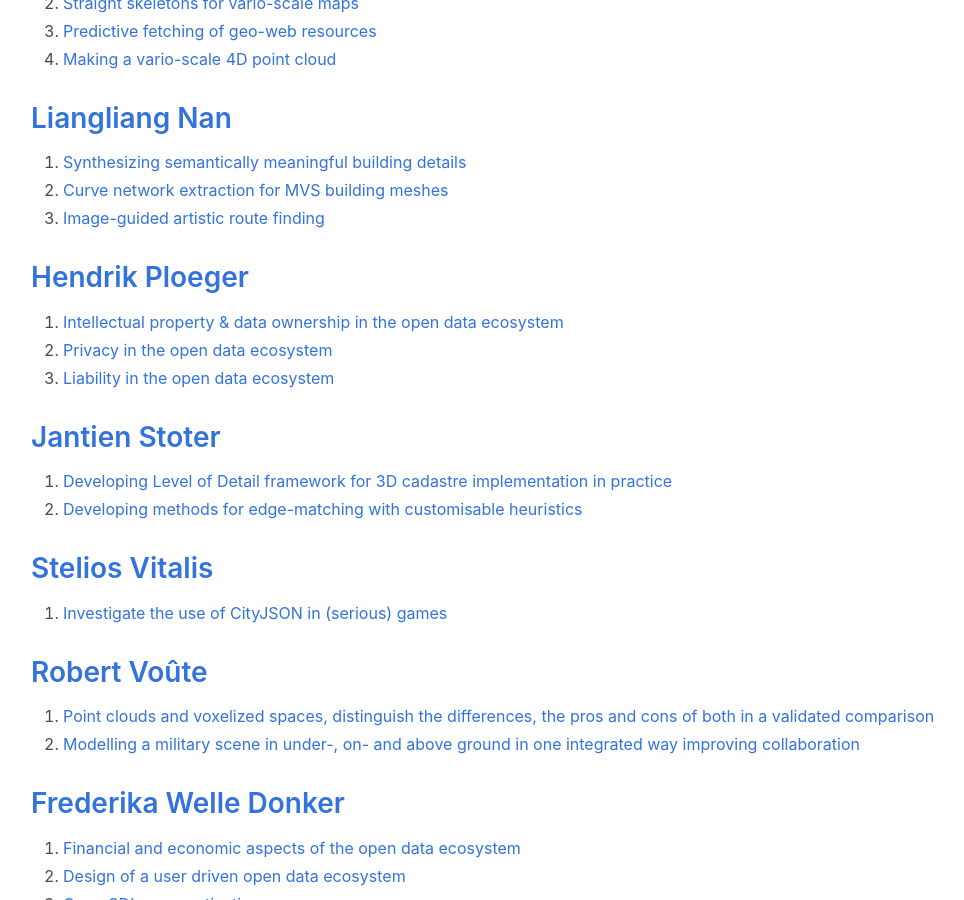
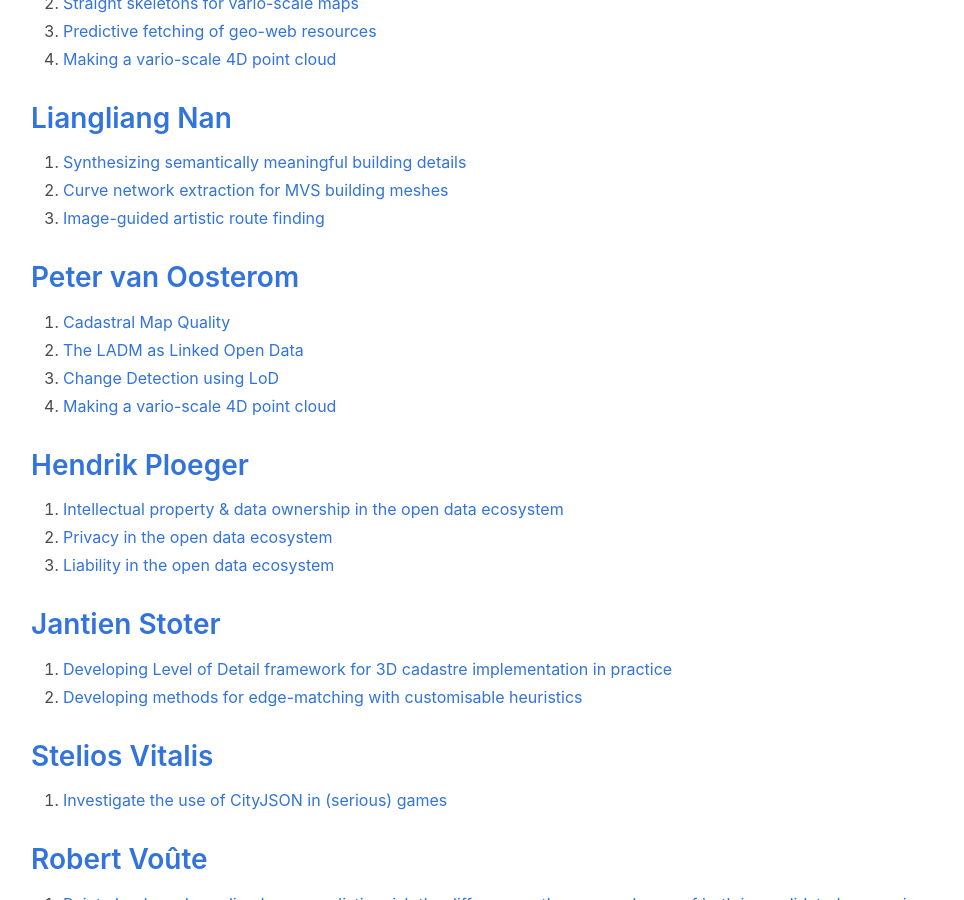
Before and after one commit to tudelft3d/geo2020, a Jekyll site: the page built from potentialtopics/index.md, in a window 1280 px wide and 900 px high, scrolled down 2877 px. Shown: the whole window, without its empty margins (33-997 px from the left). Built offline with Jekyll 4.4.1, drawn with Linux system fonts in a browser that asks for light colours; nearby versions of some CDN libraries.

Commit message:
Topics Peter

```diff
--- a/potentialtopics/index.md
+++ b/potentialtopics/index.md
@@ -107,12 +107,11 @@
 2. [Inferring the needed building permissions from a 3D building model](https://3d.bk.tudelft.nl/education/msctopics/#inferring-the-needed-building-permission-from-a-3d-building-model)
  -->
 
-<!-- ## Peter van Oosterom -->
-<!-- 1. [Adjustment of 20 million boundaries](https://wiki.tudelft.nl/bin/view/Organisation/OTB/GISt/MScThesisTopics) -->
-<!-- 2. [BIM as input for 3D Cadastre](https://wiki.tudelft.nl/bin/view/Organisation/OTB/GISt/MScThesisTopics) -->
-<!-- 3. [Historic development of the Dutch municipalities](https://wiki.tudelft.nl/bin/view/Organisation/OTB/GISt/MScThesisTopics) -->
-<!-- 4. [Patterns of room occupancy in houses and their relation with energy use](https://wiki.tudelft.nl/bin/view/Organisation/OTB/GISt/MScThesisTopics) -->
-<!-- 5. [The LADM as Linked Open Data](https://wiki.tudelft.nl/bin/view/Organisation/OTB/GISt/MScThesisTopics) -->
+## [Peter van Oosterom](https://www.tudelft.nl/staff/p.j.m.vanoosterom/)
+1. [Cadastral Map Quality](https://wiki.tudelft.nl/bin/view/Organisation/OTB/GISt/MScThesisTopics#Cadastral_map_quality)
+2. [The LADM as Linked Open Data](https://wiki.tudelft.nl/bin/view/Organisation/OTB/GISt/MScThesisTopics#The_LADM_as_Linked_Open_Data.)
+3. [Change Detection using LoD](https://wiki.tudelft.nl/bin/view/Organisation/OTB/GISt/MScThesisTopics#Change_detection_using_LoD)
+4. [Making a vario-scale 4D point cloud](https://wiki.tudelft.nl/bin/view/Organisation/OTB/GISt/MScThesisTopics#Making_a_vario_45scale_4D_point_cloud)
 
 
 <!-- ## [Ravi Peters](https://3d.bk.tudelft.nl/rypeters)
```
